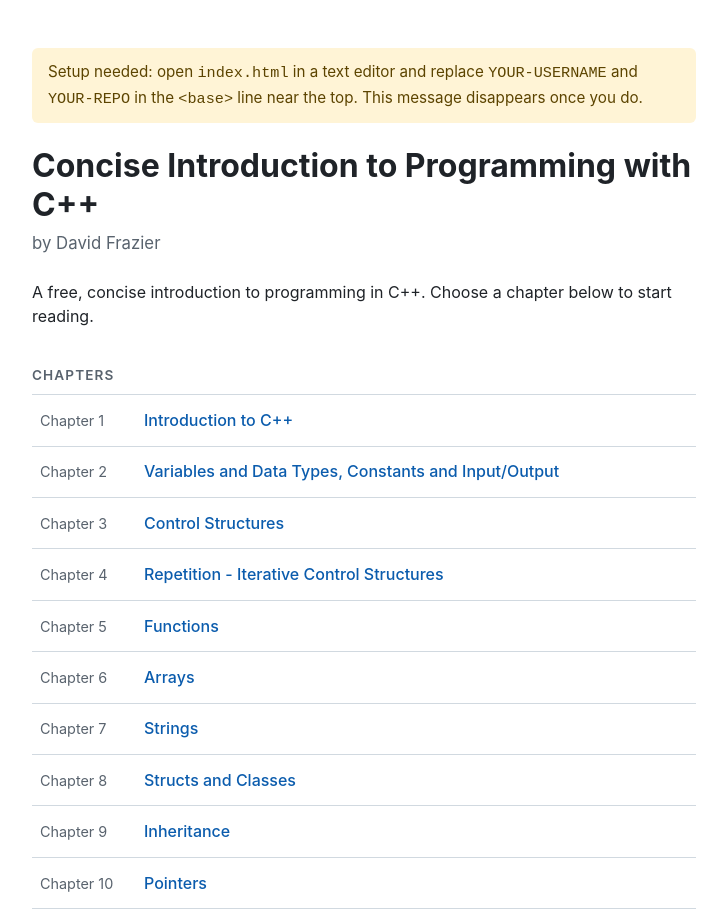
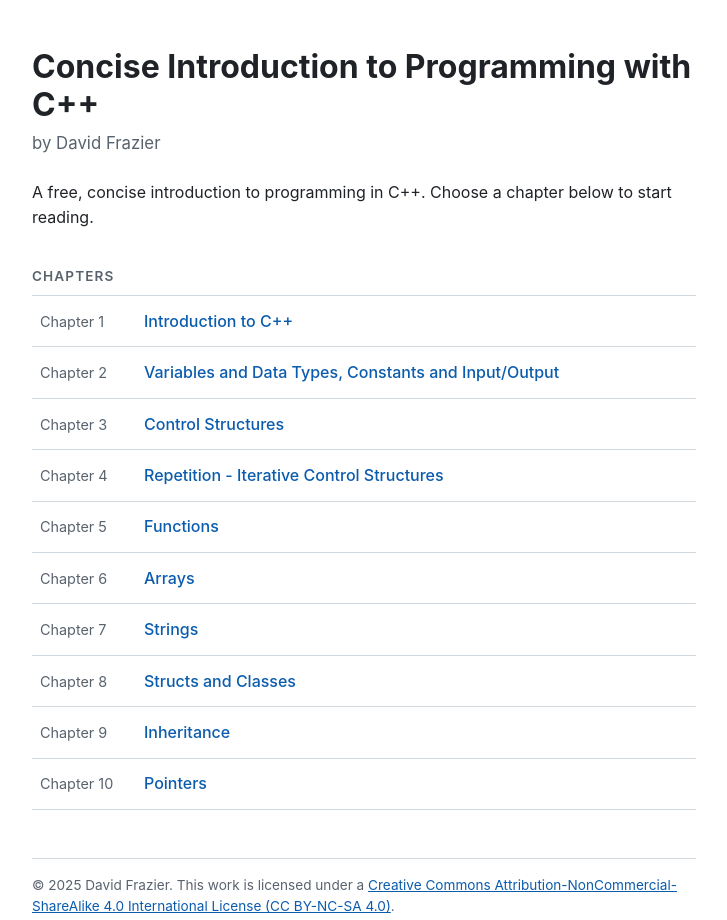
Before and after one commit to def3qu/Concise-CPP-Book, a plain HTML site: page index.html in a window 1280 px wide. Shown: the top 920 px of the page, without its empty margins (276-1003 px from the left). Drawn offline with Linux system fonts and the light colour scheme.

Commit message:
Update base href in index.html

```diff
--- a/index.html
+++ b/index.html
@@ -31,7 +31,7 @@
   5. CHANGE THE ABOUT TEXT OR FOOTER: edit the <p> text near the top
      or the <footer> at the bottom.
 -->
-<base href="https://github.com/YOUR-USERNAME/YOUR-REPO/blob/HEAD/">
+<base href="https://github.com/def3qu/Concise-CPP-Book/blob/HEAD/">
 
 <style>
   :root {
```
